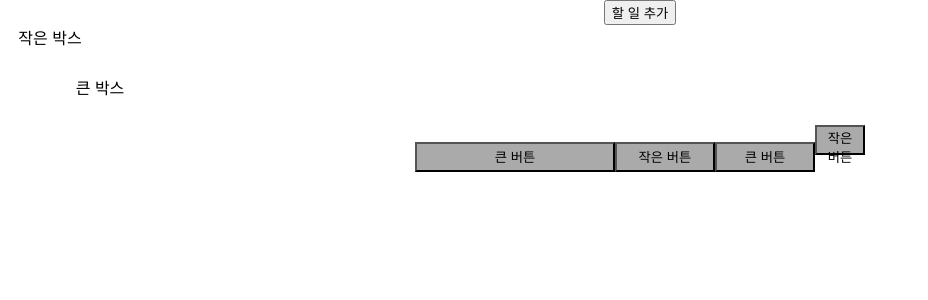
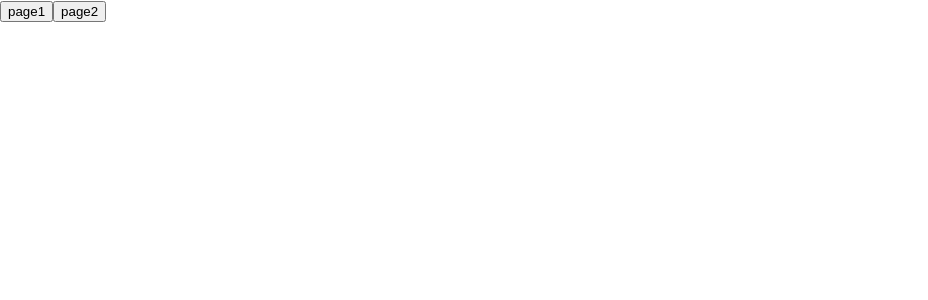
Before and after one commit to dongeun-i/ReactApps, a React (Create React App) app in the folder packages/react-study/: page / in a window 1280 px wide. Shown: the top 300 px of the page, without its empty margins (0-928 px from the left). Built offline with nearby package versions, Linux system fonts and the light colour scheme.

Commit message:
popstate 사용해보기

```diff
--- a/packages/react-study/src/App.js
+++ b/packages/react-study/src/App.js
@@ -1,44 +1,27 @@
-import logo from "./logo.svg";
-import "./App.css";
-import "./test.css";
-// import smallImg from "./small.jpeg";
-// import bigImg from "./big.jpeg";
-import TodoList from "./components/todoListBtn/TodoList";
-import Button1 from "./components/Btn/button1";
-import Button2 from "./components/Btn/button2";
-import Box1 from "./components/Box/Box1";
+import React, { useEffect } from "react";
 
-function App() {
-    console.log(`NODE_ENV = ${process.env.NODE_ENV}`);
+export default function App() {
+    useEffect(() => {
+        console.log("popstate 명시");
+        window.onpopstate = function (event) {
+            console.log(
+                `location : ${document.location}, state : ${event.state}`
+            );
+        };
+    }, []);
+
     return (
-        <div className="App">
-            {/* <img src={smallImg} alt="small"></img>
-            <img src={bigImg} alt="big"></img> */}
-            {/* <header className="App-header">
-                <img src={logo} className="App-logo" alt="logo" />
-                <p>
-                    Edit <code>src/App.js</code> and save to reload.
-                </p>
-                <a
-                    className="App-link"
-                    href="https://reactjs.org"
-                    target="_blank"
-                    rel="noopener noreferrer"
-                >
-                    Learn React
-                </a>
-            </header> */}
-            <TodoList />
-            <div>
-                <Box1 size="small"></Box1>
-                <Box1 size="big"></Box1>
-                <Button1 size="big"></Button1>
-                <Button1 size="small"></Button1>
-                <Button2 size="big"></Button2>
-                <Button2 size="small"></Button2>
-            </div>
+        <div>
+            <button
+                onClick={() => window.history.pushState("v1", "", "/page1")}
+            >
+                page1
+            </button>
+            <button
+                onClick={() => window.history.pushState("v2", "", "/page2")}
+            >
+                page2
+            </button>
         </div>
     );
 }
-
-export default App;
```
